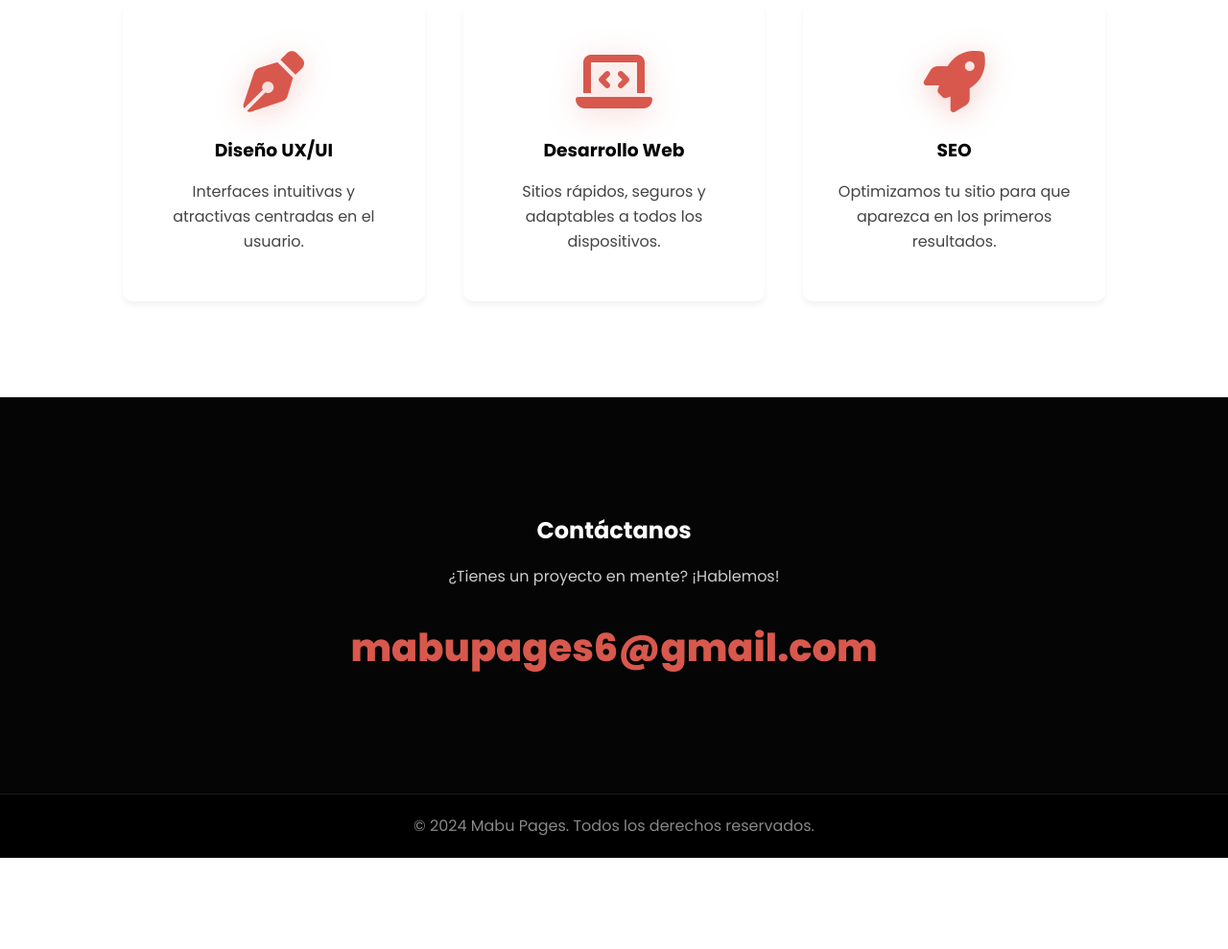
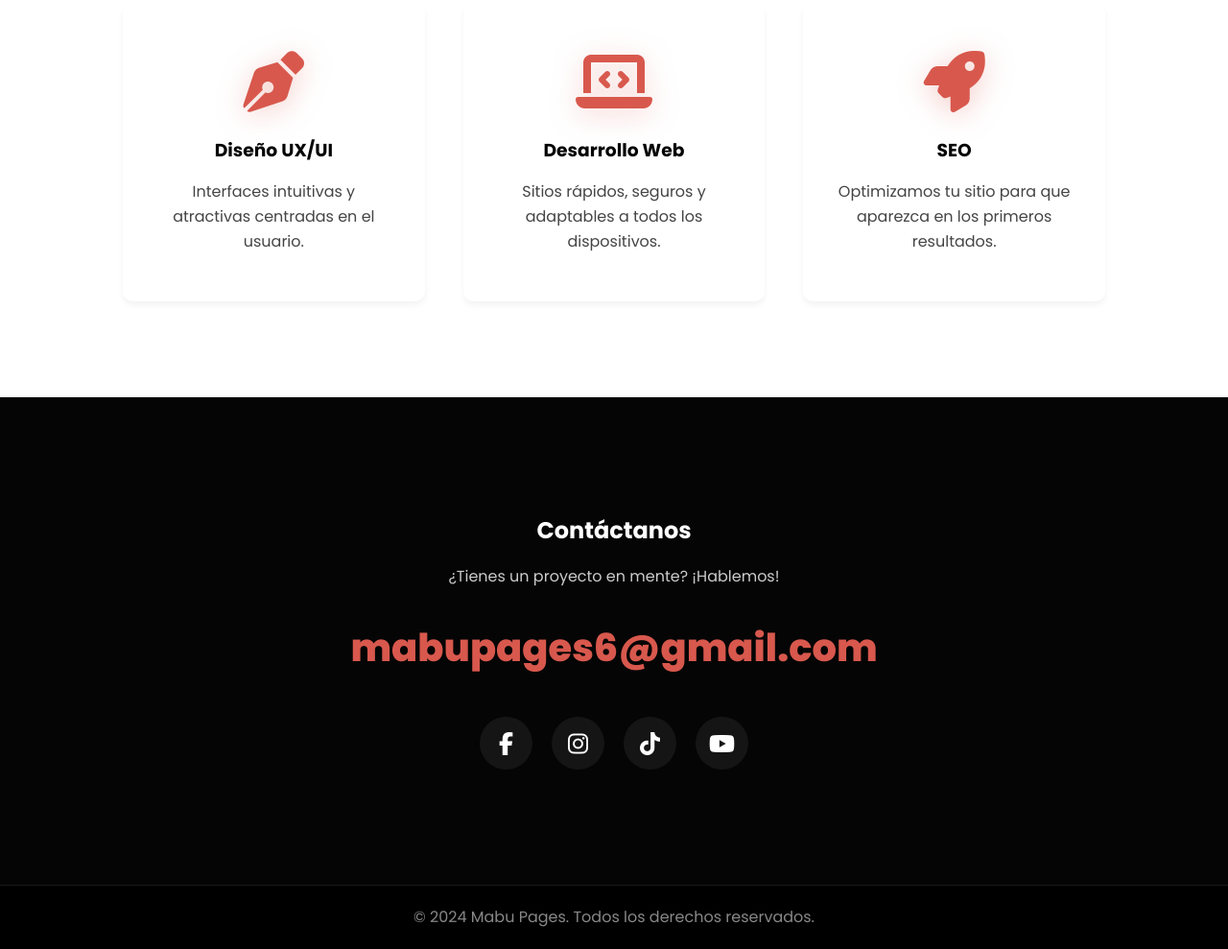
Before and after one commit to mabupages/mabupages.github.io, a plain HTML site: page index.html in a window 1280 px wide. Shown: the part 933-1922 px from the top of the page at 96% size. Before the commit the page ends 1827 px from the top, so only its background shows below. Drawn offline with Linux system fonts and the light colour scheme.

Commit message:
Add files via upload

```diff
--- a/index.html
+++ b/index.html
@@ -57,12 +57,29 @@
         </div>
     </section>
 
-    <section id="contacto">
+  <section id="contacto">
         <h2>Contáctanos</h2>
         <p>¿Tienes un proyecto en mente? ¡Hablemos!</p>
         <a href="mailto:mabupages6@gmail.com" class="email-link">
             mabupages6@gmail.com
         </a>
+
+        <!-- INICIO: Redes Sociales -->
+        <div class="social-links">
+            <a href="https://www.facebook.com/MabuPages" target="_blank" rel="noopener noreferrer" aria-label="Facebook">
+                <i class="fa-brands fa-facebook-f"></i>
+            </a>
+            <a href="https://www.instagram.com/mabupages" target="_blank" rel="noopener noreferrer" aria-label="Instagram">
+                <i class="fa-brands fa-instagram"></i>
+            </a>
+            <a href="https://www.tiktok.com/@mabupages" target="_blank" rel="noopener noreferrer" aria-label="TikTok">
+                <i class="fa-brands fa-tiktok"></i>
+            </a>
+            <a href="https://www.youtube.com/@mabupages" target="_blank" rel="noopener noreferrer" aria-label="YouTube">
+                <i class="fa-brands fa-youtube"></i>
+            </a>
+        </div>
+        <!-- FIN: Redes Sociales -->
     </section>
 
     <footer>
--- a/style.css
+++ b/style.css
@@ -206,6 +206,47 @@ header p {
     opacity: 0.8;
 }
 
+/* --- REDES SOCIALES --- */
+.social-links {
+    display: flex;
+    justify-content: center;
+    gap: 20px;
+    margin-top: 40px;
+}
+
+.social-links a {
+    display: inline-flex;
+    align-items: center;
+    justify-content: center;
+    width: 55px;
+    height: 55px;
+    background-color: #151515; /* Un fondo gris muy oscuro para resaltar sobre el #050505 */
+    color: var(--white);
+    font-size: 1.5rem;
+    border-radius: 50%;
+    transition: all 0.3s ease;
+    text-decoration: none;
+}
+
+.social-links a:hover {
+    background-color: var(--primary); /* Cambia al color rojo/coral al pasar el mouse */
+    color: var(--white) !important;
+    transform: translateY(-5px);
+    box-shadow: 0 8px 15px rgba(216, 88, 77, 0.4); /* Sombra difuminada con tu color primario */
+}
+
+/* Ajuste responsive para los íconos en móviles muy pequeños */
+@media (max-width: 480px) {
+    .social-links {
+        gap: 15px;
+    }
+    .social-links a {
+        width: 45px;
+        height: 45px;
+        font-size: 1.2rem;
+    }
+}
+
 /* --- FOOTER --- */
 footer {
     text-align: center;
```
